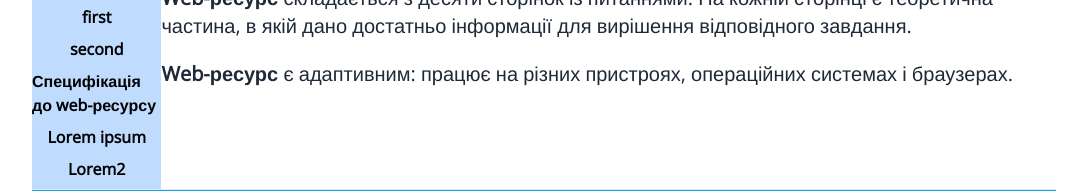
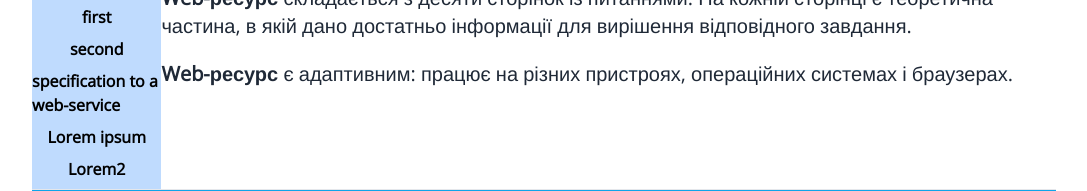
Before and after one commit to igorro79/qa-test, a Gatsby site: page / in a window 1280 px wide. Shown: the part 286-477 px from the top of the page, without its empty margins (96-1183 px from the left). Built offline with nearby package versions, Linux system fonts and the light colour scheme; Gatsby itself is replaced by a stand-in of ours.

Commit message:
Update Home Page “специфікація-до-web-ресурсу”

```diff
--- a/content/home/специфікація-до-web-ресурсу.md
+++ b/content/home/специфікація-до-web-ресурсу.md
@@ -1,6 +1,6 @@
 ---
 templateKey: component
-title: Специфікація до web-ресурсу
+title: specification to a web-service
 featuredimage: /img/soldier-60707_960_720.png
 ---
 
```
